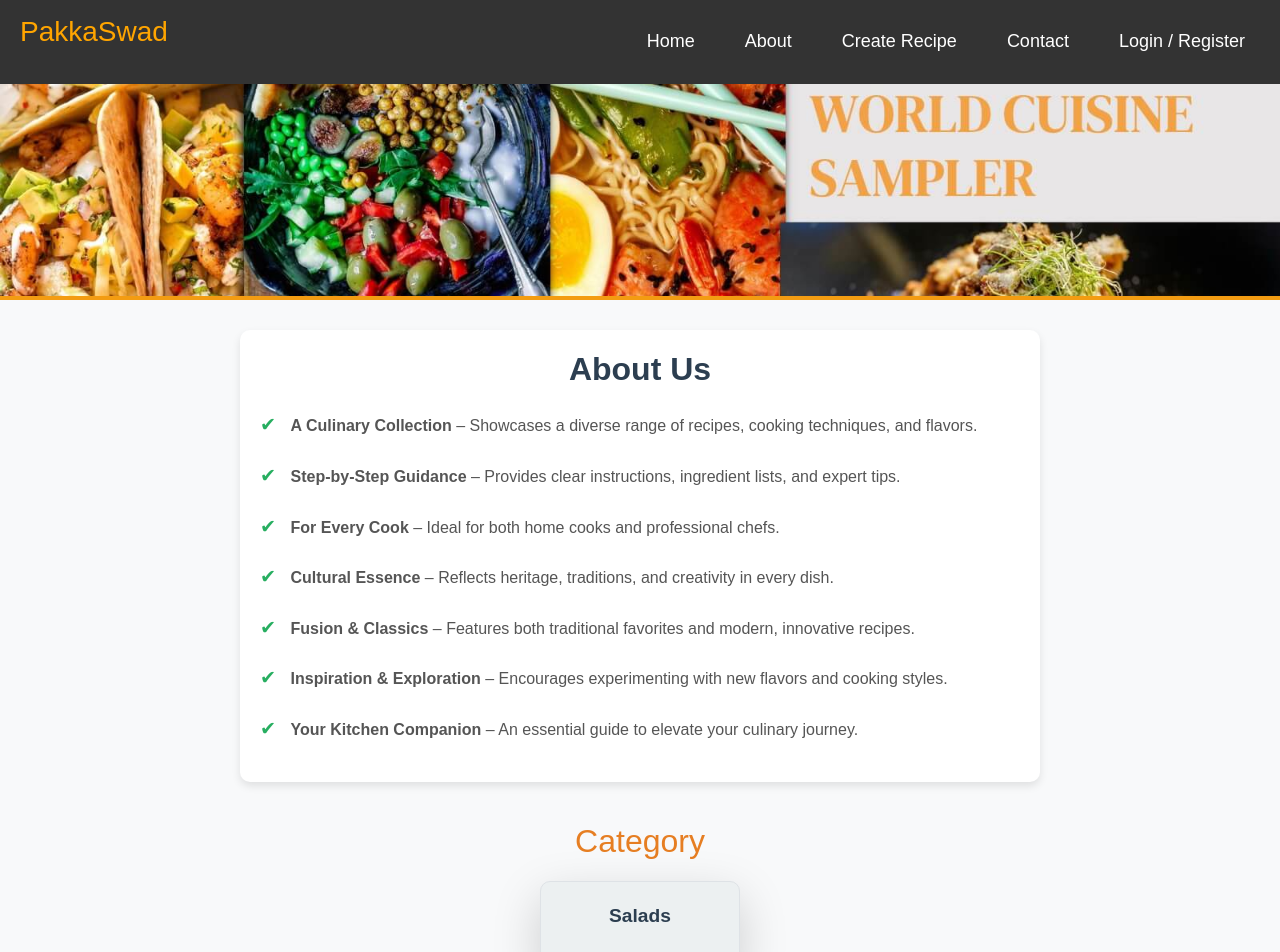
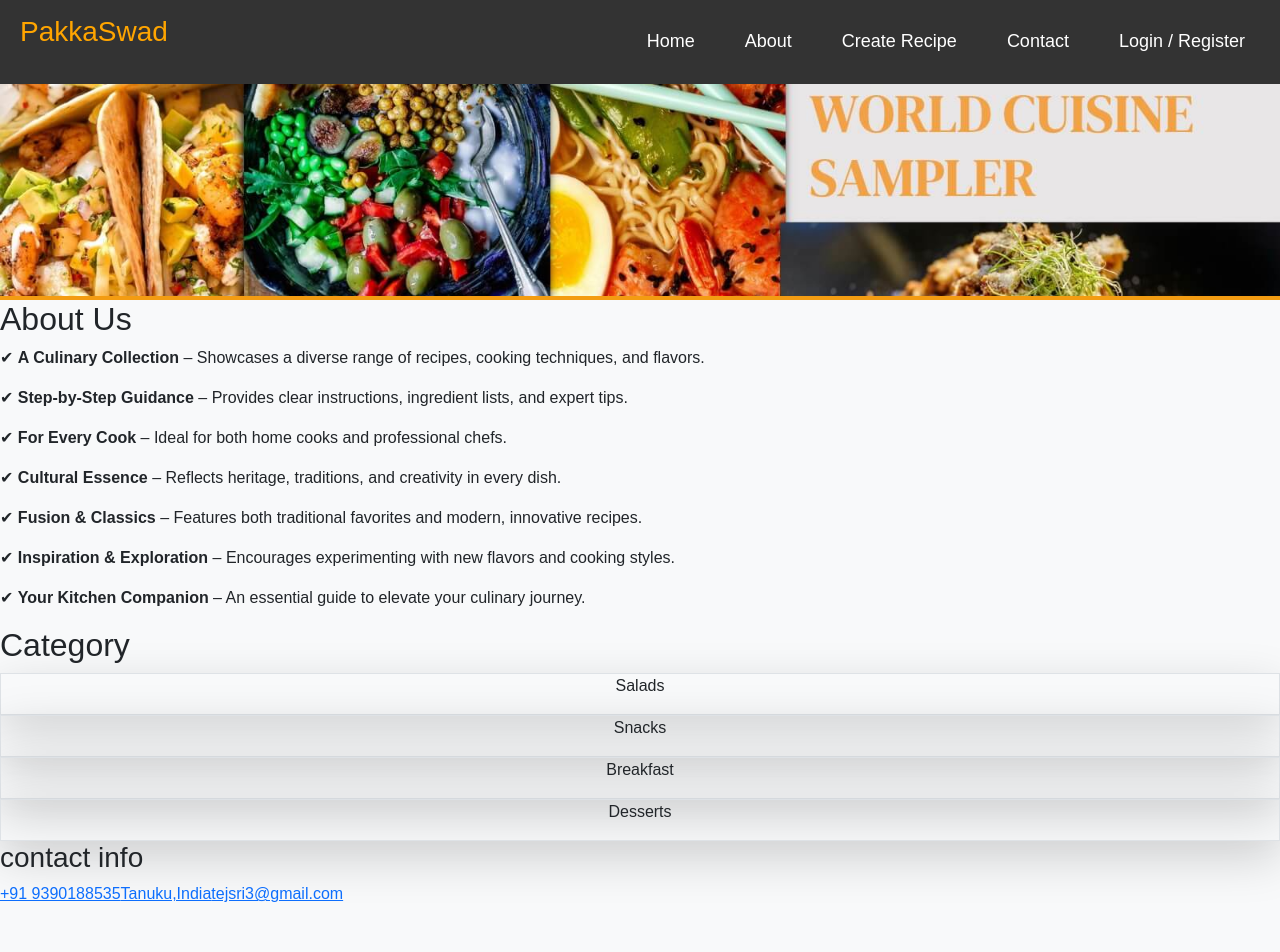
Before and after one commit to TejaNagaSri13/RecipeBook, a React (Create React App) app in the folder frontend/: page / in a window 1280 px wide. Shown: the top 952 px of the page. After the commit the page ends 906 px from the top, so only its background shows below. Built offline with nearby package versions, Linux system fonts and the light colour scheme.

Commit message:
Update Home.css

```diff
--- a/frontend/src/pages/Home.css
+++ b/frontend/src/pages/Home.css
@@ -1,140 +1,131 @@
-/* General Page Styling */
-body {
-    background-color: #f8f9fa;
-    font-family: 'Arial', sans-serif;
-    margin: 0;
-    padding: 0;
+/* General Home Page Layout */
+.home-container {
+  width: 100vw; /* Full viewport width */
+  min-height: 100vh; /* Full viewport height */
+  display: flex;
+  flex-direction: column;
+  align-items: center;
 }
 
-  /* Header Image Styling */
-  .title-img img {
-    width: 100%;
-    height: 300px;
-    object-fit: cover;
-    border-bottom: 4px solid #f39c12;
+.home-container h1{
+  margin-bottom: 10px;
+  color: #ff6600;
+  font-family: 'Brush Script MT', cursive;
 }
 
-  /* About Section */
-  .home-about {
-    max-width: 800px;
-    margin: 30px auto;
-    background: white;
-    padding: 20px;
-    border-radius: 10px;
-    box-shadow: 0 4px 8px rgba(0, 0, 0, 0.1);
+/* Header Styling */
+.header {
+  width: 100%;
+  background: #ff6600;
+  color: white;
   text-align: center;
+  padding: 40px 0;
 }
 
-  .home-about h2 {
-    font-size: 2rem;
-    font-weight: bold;
-    color: #2c3e50;
-    margin-bottom: 20px;
+.header h1 {
+  font-size: 32px;
+  margin-bottom: 10px;
+  color: #ff6600;
 }
 
-  .home-about p {
-    text-align: left;
-    font-size: 1rem;
-    color: #555;
-    line-height: 1.8;
+.header p {
+  font-size: 18px;
 }
 
-  /* List Icons */
-  .home-about p span {
-    color: #27ae60;
-    font-size: 1.2rem;
-    margin-right: 10px;
+.title-img{
+  width: 100%;
 }
 
-  /* Categories Section */
-  .home-nav-cat {
+/* Sections (About, Recipes, Contact) */
+.about-section,
+.recipes-section,
+.contact-section {
+  width: 80%;
+  max-width: 900px; /* Keeps it centered */
   text-align: center;
-    margin-top: 40px;
+  background: #ffffff;
+  padding: 40px;
+  margin: 20px 0;
+  border-radius: 10px;
+  box-shadow: 0px 4px 10px rgba(0, 0, 0, 0.1);
 }
 
-  .home-nav-cat h2 {
-    font-size: 2rem;
-    color: #e67e22;
-    margin-bottom: 20px;
+/* Recipes Section */
+.recipes-container {
+  display: flex;
+  flex-wrap: wrap;
+  justify-content: center;
+  gap: 20px;
 }
 
-  /* Category Cards */
-  .flex {
-    display: flex;
-    justify-content: center;
-    align-items: center;
-    margin-bottom: 20px;
+/* Recipe Card */
+.recipe-card {
+  background: white;
+  border-radius: 12px;
+  box-shadow: 0px 4px 10px rgba(0, 0, 0, 0.1);
+  padding: 15px;
+  width: 280px;
+  text-align: center;
+  transition: transform 0.3s ease-in-out;
 }
 
-  .border {
-    width: 200px;
-    padding: 20px;
-    border-radius: 10px;
-    background: #ecf0f1;
-    transition: transform 0.3s ease-in-out, background 0.3s ease-in-out;
-    cursor: pointer;
-  }
-
-  .border:hover {
-    background: #d5dbdb;
+.recipe-card:hover {
   transform: scale(1.05);
 }
 
-  .border p {
-    font-size: 1.2rem;
+/* Recipe Image */
+.recipe-card img {
+  width: 100%;
+  height: 200px;
+  object-fit: cover;
+  border-radius: 8px;
+}
+
+/* Recipe Title */
+.recipe-card h2 {
+  font-size: 20px;
+  margin: 10px 0;
+  color: #333;
+}
+
+/* Instructions */
+.instructions {
+  font-size: 14px;
+  color: #666;
+  text-align: left;
+  margin: 10px 0;
+}
+
+/* Cooking Time */
+.recipe-card p {
+  font-size: 14px;
   font-weight: bold;
-    color: #2c3e50;
+  color: #444;
+}
+
+/* Save Button */
+.recipe-card button {
+  background: #ff6600;
+  color: white;
+  border: none;
+  padding: 8px 15px;
+  border-radius: 5px;
+  cursor: pointer;
+  font-size: 14px;
+  transition: background 0.3s;
+}
+
+.recipe-card button:hover {
+  background: #e65c00;
+}
+
+.recipe-card button:disabled {
+  background: #ccc;
+  cursor: not-allowed;
 }
 
 /* Contact Section */
-  .contact-det {
-    text-align: center;
-    background: #2c3e50;
-    color: white;
-    padding: 20px;
-    margin-top: 40px;
+.contact-section p {
+  font-size: 16px;
+  color: #555;
 }
-
-  .contact-det h3 {
-    font-size: 1.5rem;
-    margin-bottom: 10px;
-  }
-
-  .contact-det a {
-    display: block;
-    font-size: 1rem;
-    color: white;
-    text-decoration: none;
-    margin: 5px 0;
-  }
-
-  .contact-det a:hover {
-    color: #f1c40f;
-    text-decoration: underline;
-  }
-
-  /* Responsive Design */
-  @media (max-width: 768px) {
-    .home-about {
-      width: 90%;
-      padding: 15px;
-    }
-
-    .title-img img {
-      height: 250px;
-    }
-
-    .home-about h2,
-    .home-nav-cat h2 {
-      font-size: 1.8rem;
-    }
-
-    .border {
-      width: 150px;
-      padding: 15px;
-    }
-
-    .contact-det {
-      padding: 15px;
-    }
-  }
```
Lines whose indentation alone changed are shown as unchanged.
